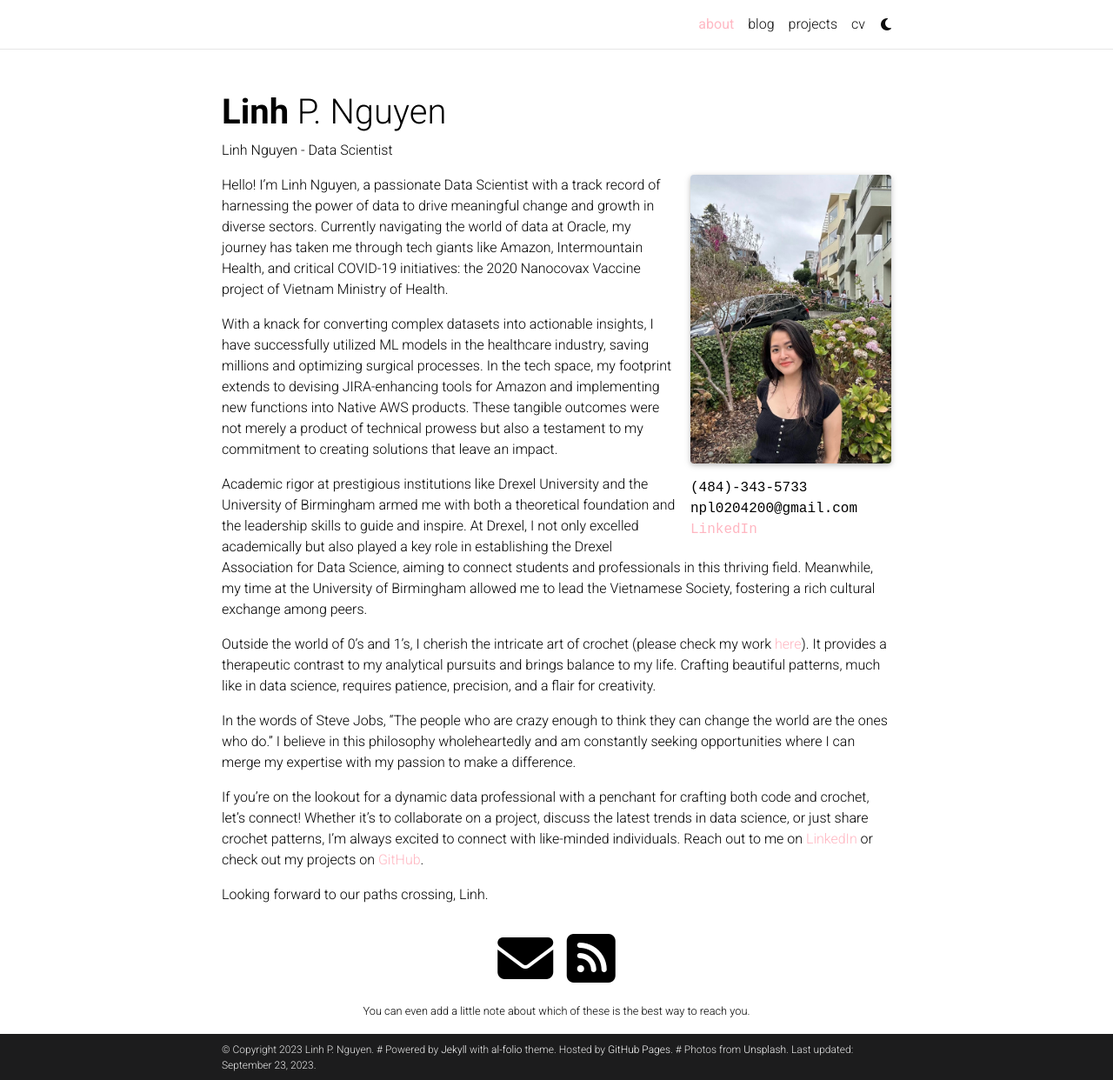
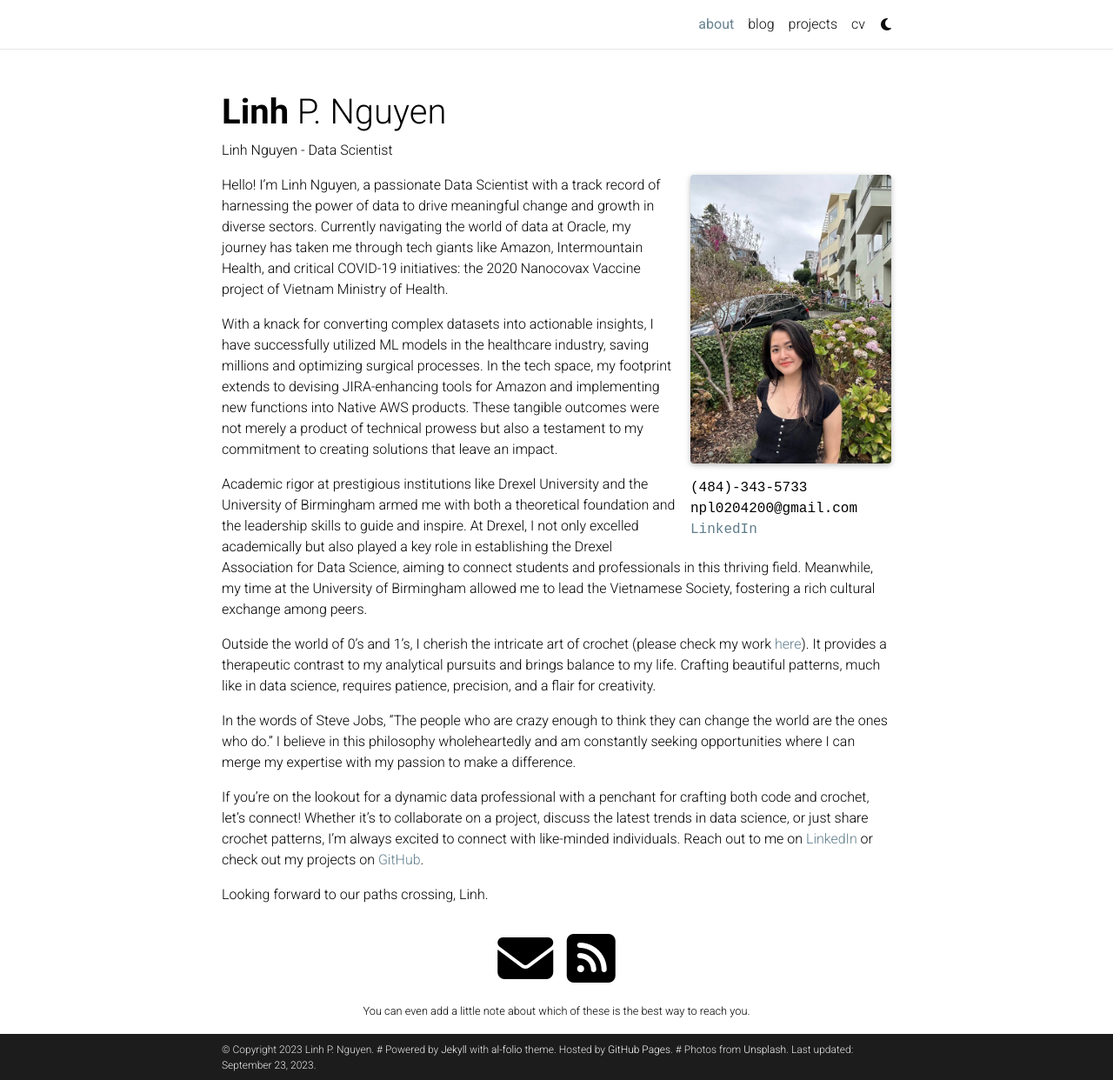
Before and after one commit to npl0204/npl0204.github.io, a Jekyll site: the page built from _pages/about.md, in a window 1280 px wide and 1242 px high. Shown: the whole window at 87% size. Built offline with Jekyll 4.4.1, drawn with Linux system fonts in a browser that asks for light colours; full-size pictures stand in for the smaller copies a plugin makes; comment, search, counter and statistics services are not loaded; a style sheet for code colours, icons or effects is not loaded.

Commit message:
Update _themes.scss

```diff
--- a/_sass/_themes.scss
+++ b/_sass/_themes.scss
@@ -7,8 +7,8 @@
   --global-code-bg-color: #{$code-bg-color-light};
   --global-text-color: #{$black-color};
   --global-text-color-light: #{$grey-color};
-  --global-theme-color: #ffb6c1;
-  --global-hover-color: #ffb6c1;
+  --global-theme-color: #607d8b;
+  --global-hover-color: #607d8b;
   --global-hover-text-color: #{$white-color};
   --global-footer-bg-color: #{$grey-color-dark};
   --global-footer-text-color: #{$grey-color-light};
@@ -52,8 +52,8 @@
   --global-code-bg-color: #{$code-bg-color-dark};
   --global-text-color: #{$grey-color-light};
   --global-text-color-light: #{$grey-color-light};
-  --global-theme-color: #{$cyan-color};
-  --global-hover-color: #{$cyan-color};
+  --global-theme-color: #ffb6c1;
+  --global-hover-color: #ffb6c1;
   --global-hover-text-color: #{$white-color};
   --global-footer-bg-color: #{$grey-color-light};
   --global-footer-text-color: #{$grey-color-dark};
```
